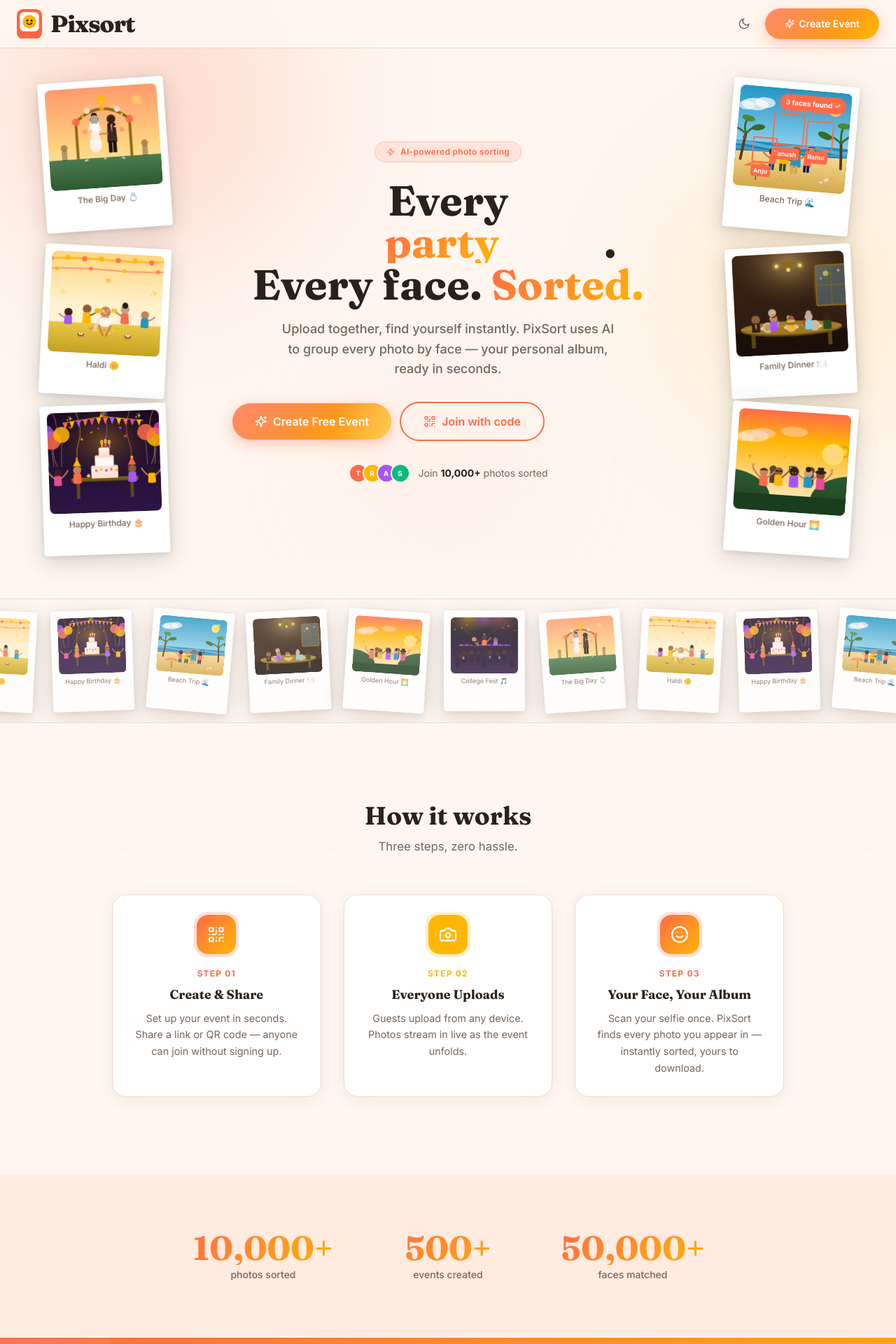
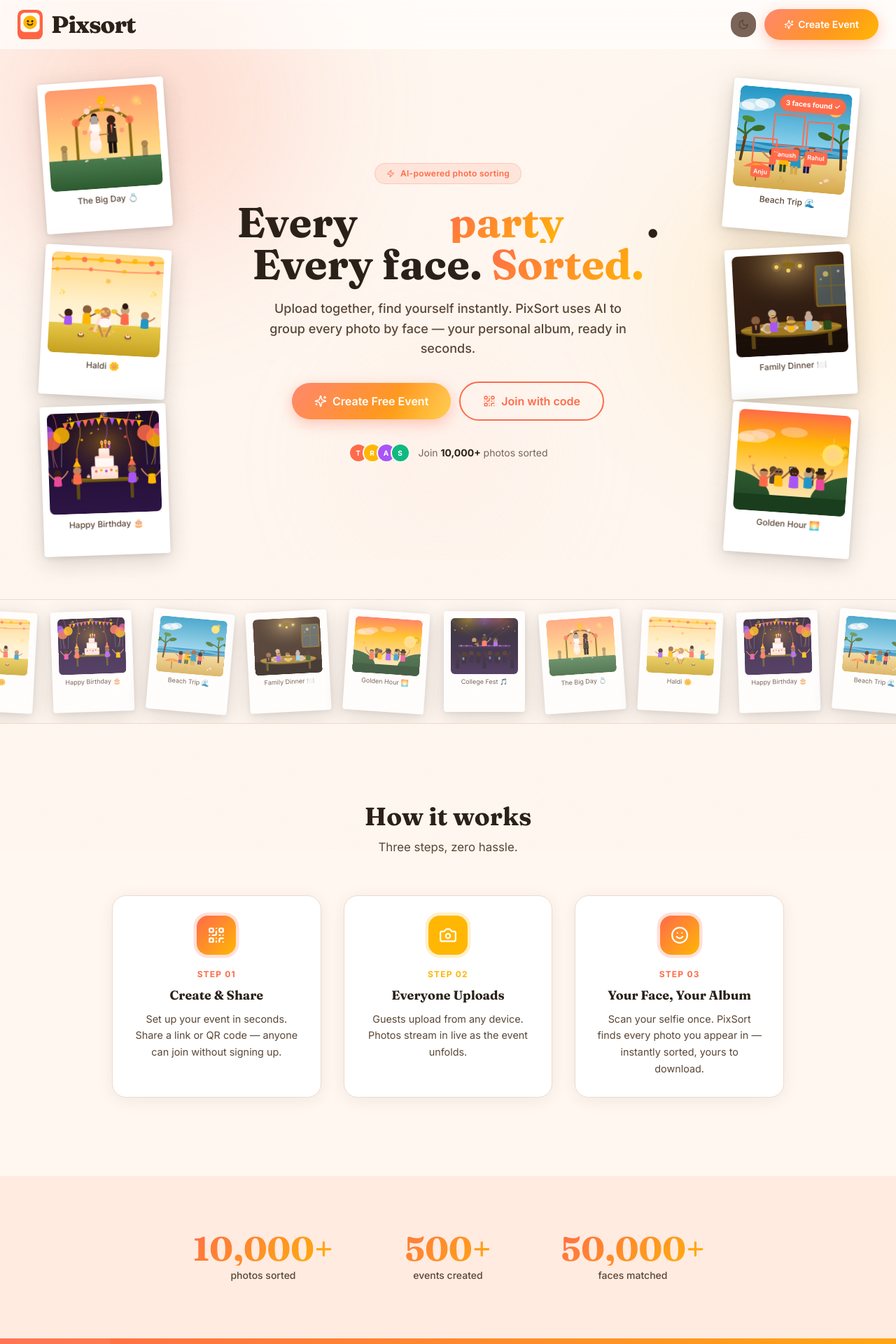
Before and after one commit to tanushrgole-stack/PixSort, a Next.js app in the folder web/: page / in a window 1280 px wide. Shown: the top 1920 px of the page at 70% size. Built offline with nearby package versions, Linux system fonts and the light colour scheme.

Commit message:
fix: remove initial opacity from hero text and rotating word to ensure immediate visibility

```diff
--- a/web/src/app/globals.css
+++ b/web/src/app/globals.css
@@ -22,7 +22,7 @@
   --accent-dark:   #E05030;
 
   /* Text hierarchy */
-  --text-secondary: #7A6457;
+  --text-secondary: #5A4636;
   --font-heading:   var(--font-fraunces, Georgia, serif);
   /* Transition */
   --ease-spring:   cubic-bezier(0.16,1,0.3,1);
--- a/web/src/app/page.tsx
+++ b/web/src/app/page.tsx
@@ -17,7 +17,7 @@ import {
   useCallback,
 } from 'react';
 import { Camera, QrCode, Smile, Sparkles, Users, Zap } from 'lucide-react';
-import { Logo } from '@/components/ui';
+import { Logo, ThemeToggle } from '@/components/ui';
 
 /* ─────────────────────────── Types ─────────────────────────────────────── */
 
@@ -311,16 +311,16 @@ function RotatingWord() {
 
   return (
     <span
-      className="relative inline-block overflow-hidden"
-      style={{ minWidth: '11ch', display: 'inline-flex', justifyContent: 'center' }}
+      className="relative inline-block overflow-hidden align-baseline"
+      style={{ minWidth: '9.5ch', display: 'inline-flex', justifyContent: 'center' }}
     >
       <AnimatePresence mode="popLayout" initial={false}>
         <motion.span
           key={wordIndex}
-          initial={shouldReduceMotion ? { opacity: 1 } : { opacity: 0, y: 28 }}
-          animate={{ opacity: 1, y: 0 }}
-          exit={shouldReduceMotion ? { opacity: 1 } : { opacity: 0, y: -28 }}
-          transition={{ duration: 0.42, ease: [0.16, 1, 0.3, 1] }}
+          initial={shouldReduceMotion ? { y: 0 } : { y: '100%' }}
+          animate={{ y: 0 }}
+          exit={shouldReduceMotion ? { y: 0 } : { y: '-100%' }}
+          transition={{ duration: 0.35, ease: [0.16, 1, 0.3, 1] }}
           className="gradient-text font-bold"
         >
           {ROTATING_WORDS[wordIndex]}
@@ -406,18 +406,10 @@ function AnimatedCounter({ target, suffix, label }: { target: number; suffix: st
 
 function Navbar() {
   return (
-    <nav
-      className="sticky top-0 z-50 w-full px-4 sm:px-6 py-3 flex items-center justify-between"
-      style={{
-        background: 'rgba(var(--bg-rgb, 255,247,240), 0.85)',
-        backdropFilter: 'blur(14px)',
-        WebkitBackdropFilter: 'blur(14px)',
-        borderBottom: '1px solid var(--border)',
-      }}
-    >
+    <nav className="sticky top-0 z-50 w-full px-4 sm:px-6 py-3 flex items-center justify-between glass border-b border-[var(--border)]">
       <Logo />
       <div className="flex items-center gap-3">
-        <ThemeToggleButton />
+        <ThemeToggle />
         <Link
           href="/create"
           className="btn-primary text-sm flex items-center gap-1.5"
@@ -427,36 +419,6 @@ function Navbar() {
         </Link>
       </div>
     </nav>
-  );
-}
-
-/* ─── Minimal theme toggle (no extra dep) ─── */
-function ThemeToggleButton() {
-  const [dark, setDark] = useState(false);
-  useEffect(() => {
-    setDark(document.documentElement.classList.contains('dark'));
-  }, []);
-  const toggle = () => {
-    const isDark = document.documentElement.classList.toggle('dark');
-    setDark(isDark);
-  };
-  return (
-    <button
-      onClick={toggle}
-      aria-label="Toggle dark mode"
-      className="w-9 h-9 rounded-full flex items-center justify-center hover:bg-[var(--blush)] transition-colors"
-      style={{ color: 'var(--text-secondary)' }}
-    >
-      {dark ? (
-        <svg width="18" height="18" fill="none" viewBox="0 0 24 24" stroke="currentColor" strokeWidth="2">
-          <circle cx="12" cy="12" r="5"/><path d="M12 1v2M12 21v2M4.22 4.22l1.42 1.42M18.36 18.36l1.42 1.42M1 12h2M21 12h2M4.22 19.78l1.42-1.42M18.36 5.64l1.42-1.42"/>
-        </svg>
-      ) : (
-        <svg width="18" height="18" fill="none" viewBox="0 0 24 24" stroke="currentColor" strokeWidth="2">
-          <path d="M21 12.79A9 9 0 1 1 11.21 3 7 7 0 0 0 21 12.79z"/>
-        </svg>
-      )}
-    </button>
   );
 }
 
@@ -538,13 +500,6 @@ export default function HomePage() {
     setTimeout(() => setParticles([]), 1600);
   }, [shouldReduceMotion]);
 
-  /* ── Refs for how-it-works ── */
-  const howRef  = useRef<HTMLElement>(null);
-  const howView = useInView(howRef, { once: true, margin: '-60px' });
-
-  const statRef  = useRef<HTMLElement>(null);
-  const statView = useInView(statRef, { once: true, margin: '-60px' });
-
   return (
     <>
       <AnimatedBackground />
@@ -566,10 +521,7 @@ export default function HomePage() {
             <MediumCards />
 
             {/* Badge */}
-            <motion.div
-              initial={{ opacity: 0, y: 16 }}
-              animate={{ opacity: 1, y: 0 }}
-              transition={{ delay: 0.1, duration: 0.5 }}
+            <div
               className="mb-6 inline-flex items-center gap-2 px-4 py-1.5 rounded-full text-xs font-semibold tracking-wide"
               style={{
                 background: 'var(--accent-light)',
@@ -579,13 +531,10 @@ export default function HomePage() {
             >
               <Zap size={12} />
               AI-powered photo sorting
-            </motion.div>
+            </div>
 
             {/* Headline */}
-            <motion.h1
-              initial={{ opacity: 0, y: 24 }}
-              animate={{ opacity: 1, y: 0 }}
-              transition={{ delay: 0.2, duration: 0.6, ease: [0.16, 1, 0.3, 1] }}
+            <h1
               className="text-4xl sm:text-5xl lg:text-6xl font-bold leading-tight mb-5"
               style={{
                 fontFamily: 'var(--font-heading)',
@@ -599,31 +548,25 @@ export default function HomePage() {
               <br />
               Every face.{' '}
               <span className="gradient-text">Sorted.</span>
-            </motion.h1>
+            </h1>
 
             {/* Subtitle */}
-            <motion.p
-              initial={{ opacity: 0, y: 20 }}
-              animate={{ opacity: 1, y: 0 }}
-              transition={{ delay: 0.35, duration: 0.6 }}
-              className="mb-8 font-medium"
+            <p
+              className="mb-8 font-medium text-lg"
               style={{
-                fontSize: '1.125rem',
+                fontSize: '18px',
                 lineHeight: 1.6,
                 color: 'var(--text-secondary)',
-                maxWidth: '480px',
+                maxWidth: '520px',
               }}
             >
               Upload together, find yourself instantly. PixSort uses AI to group
               every photo by face — your personal album, ready in seconds.
-            </motion.p>
+            </p>
 
             {/* CTA Buttons */}
-            <motion.div
-              initial={{ opacity: 0, y: 20 }}
-              animate={{ opacity: 1, y: 0 }}
-              transition={{ delay: 0.48, duration: 0.6 }}
-              className="flex flex-col sm:flex-row items-center gap-3 w-full max-w-xs sm:max-w-none"
+            <div
+              className="flex flex-col sm:flex-row items-center gap-3 w-full max-w-xs sm:max-w-none justify-center"
             >
               <Link
                 href="/create"
@@ -655,13 +598,10 @@ export default function HomePage() {
                 <QrCode size={18} />
                 Join with code
               </Link>
-            </motion.div>
+            </div>
 
             {/* Social proof */}
-            <motion.div
-              initial={{ opacity: 0 }}
-              animate={{ opacity: 1 }}
-              transition={{ delay: 0.65, duration: 0.6 }}
+            <div
               className="mt-8 flex items-center gap-3 text-sm"
               style={{ color: 'var(--muted)' }}
             >
@@ -677,7 +617,7 @@ export default function HomePage() {
                 ))}
               </div>
               <span>Join <strong style={{ color: 'var(--text)' }}>10,000+</strong> photos sorted</span>
-            </motion.div>
+            </div>
 
             {/* Mobile swipe strip */}
             <div className="w-full mt-8">
@@ -718,16 +658,10 @@ export default function HomePage() {
 
         {/* ══════════ HOW IT WORKS ══════════ */}
         <section
-          ref={howRef}
           className="relative z-10 py-20 sm:py-28 px-5 sm:px-8 max-w-5xl mx-auto w-full"
           id="how-it-works"
         >
-          <motion.div
-            initial={{ opacity: 0, y: 24 }}
-            animate={howView ? { opacity: 1, y: 0 } : {}}
-            transition={{ duration: 0.6 }}
-            className="text-center mb-14"
-          >
+          <div className="text-center mb-14">
             <h2
               className="text-3xl sm:text-4xl font-bold mb-3"
               style={{ fontFamily: 'var(--font-heading)', color: 'var(--text)' }}
@@ -737,15 +671,16 @@ export default function HomePage() {
             <p style={{ color: 'var(--text-secondary)', fontSize: '1.05rem' }}>
               Three steps, zero hassle.
             </p>
-          </motion.div>
+          </div>
 
           <div className="grid grid-cols-1 md:grid-cols-3 gap-6 sm:gap-8">
             {HOW_IT_WORKS.map((step, i) => (
               <motion.div
                 key={step.step}
-                initial={{ opacity: 0, y: 32 }}
-                animate={howView ? { opacity: 1, y: 0 } : {}}
-                transition={{ delay: i * 0.15, duration: 0.6, ease: [0.16, 1, 0.3, 1] }}
+                initial={{ y: 16 }}
+                whileInView={{ y: 0 }}
+                viewport={{ once: true }}
+                transition={{ delay: i * 0.1, duration: 0.5, ease: [0.16, 1, 0.3, 1] }}
                 whileHover={shouldReduceMotion ? {} : { y: -4, transition: { duration: 0.2 } }}
                 className="card p-7 flex flex-col items-center text-center card-hover"
               >
@@ -788,20 +723,14 @@ export default function HomePage() {
 
         {/* ══════════ STATS / COUNTERS ══════════ */}
         <section
-          ref={statRef}
           className="relative z-10 py-16 sm:py-20 px-5"
           style={{ background: 'var(--blush)' }}
         >
-          <motion.div
-            initial={{ opacity: 0, y: 20 }}
-            animate={statView ? { opacity: 1, y: 0 } : {}}
-            transition={{ duration: 0.6 }}
-            className="max-w-3xl mx-auto grid grid-cols-1 sm:grid-cols-3 gap-10 sm:gap-6"
-          >
+          <div className="max-w-3xl mx-auto grid grid-cols-1 sm:grid-cols-3 gap-10 sm:gap-6">
             <AnimatedCounter target={10000} suffix="+" label="photos sorted" />
             <AnimatedCounter target={500}   suffix="+"  label="events created" />
             <AnimatedCounter target={50000} suffix="+"  label="faces matched" />
-          </motion.div>
+          </div>
         </section>
 
         {/* ══════════ CTA BANNER ══════════ */}
```
